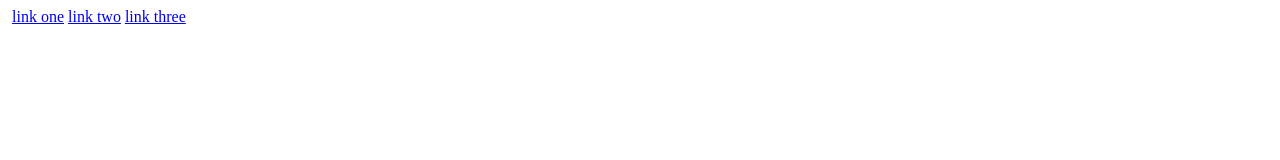
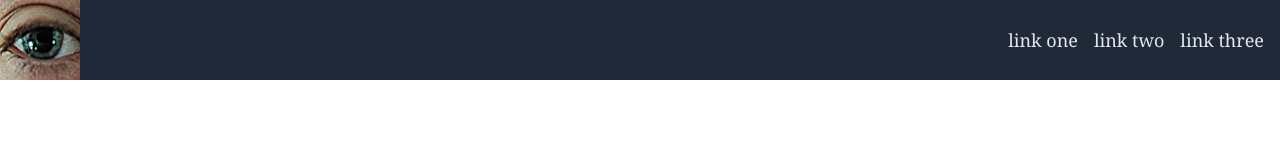
Before and after one commit to TonyOTI/Landing-Page, a plain HTML site: page index.html in a window 1280 px wide. Drawn offline with Linux system fonts and the light colour scheme.

Commit message:
Layout flexboxes, apply bg and positions to items in header

```diff
--- a/index.html
+++ b/index.html
@@ -3,19 +3,24 @@
 <head>
     <meta charset="UTF-8">
     <meta name="viewport" content="width=device-width, initial-scale=1.0">
+    <link rel="stylesheet" href="style.css">
     <title>Landing Page</title>
 </head>
 <body>
     <div class="header">
-        <img class="logo">
+        <img src="Watermark.jpg" class="logo">
+        <div class="links">
             <a href="#" class="header-link">link one</a>
             <a href="#" class="header-link">link two</a>
             <a href="#" class="header-link">link three</a>
         </div>
+    </div>
+    <div class="body">
         <div class="top"></div>
         <div class="mid1"></div>
         <div class="mid2"></div>
         <div class="bottom"></div>
         <div class="footer"></div>
+    </div>
 </body>
 </html>
--- a/style.css
+++ b/style.css
@@ -1,3 +1,37 @@
+
 body {
     font-family: Georgia, 'Times New Roman', Times, serif;
+    margin: 0;
+    padding: 0;
 }
+
+.header {
+    background-color: #1f2937;
+    display: flex;
+    align-items: center;
+    justify-content: space-between;
+    margin: 0;
+    padding: 0;
+}
+
+.links {
+    display: flex;
+    gap: 16px;
+    margin-right: 16px;
+}
+
+.header-link {
+    font-size: 18px;
+    color: #e5e7eb;
+    text-decoration: none;
+}
+
+.logo {
+    height: 80px;
+    width: 80px;
+}
+
+.body {
+    display: flex;
+    flex-direction: column;
+}
```
Also changed, not shown: Watermark.jpg (added). Lines whose indentation alone changed are shown as unchanged.
